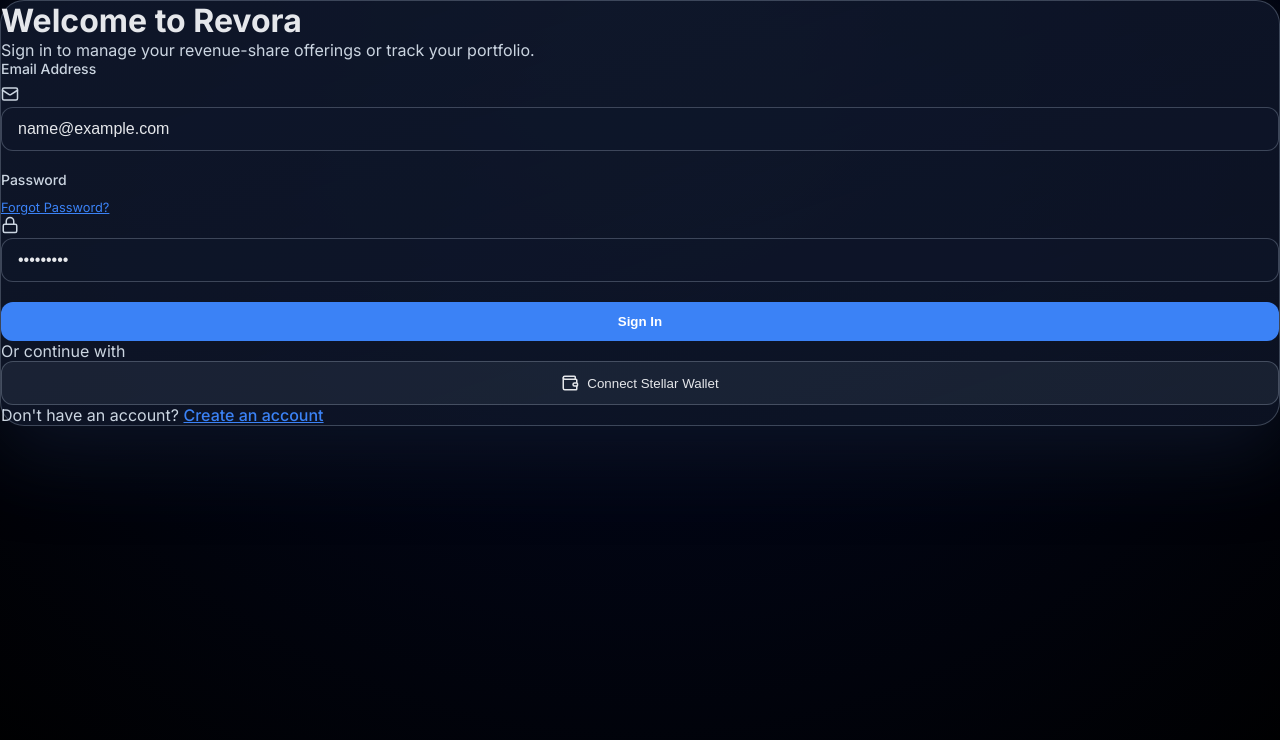
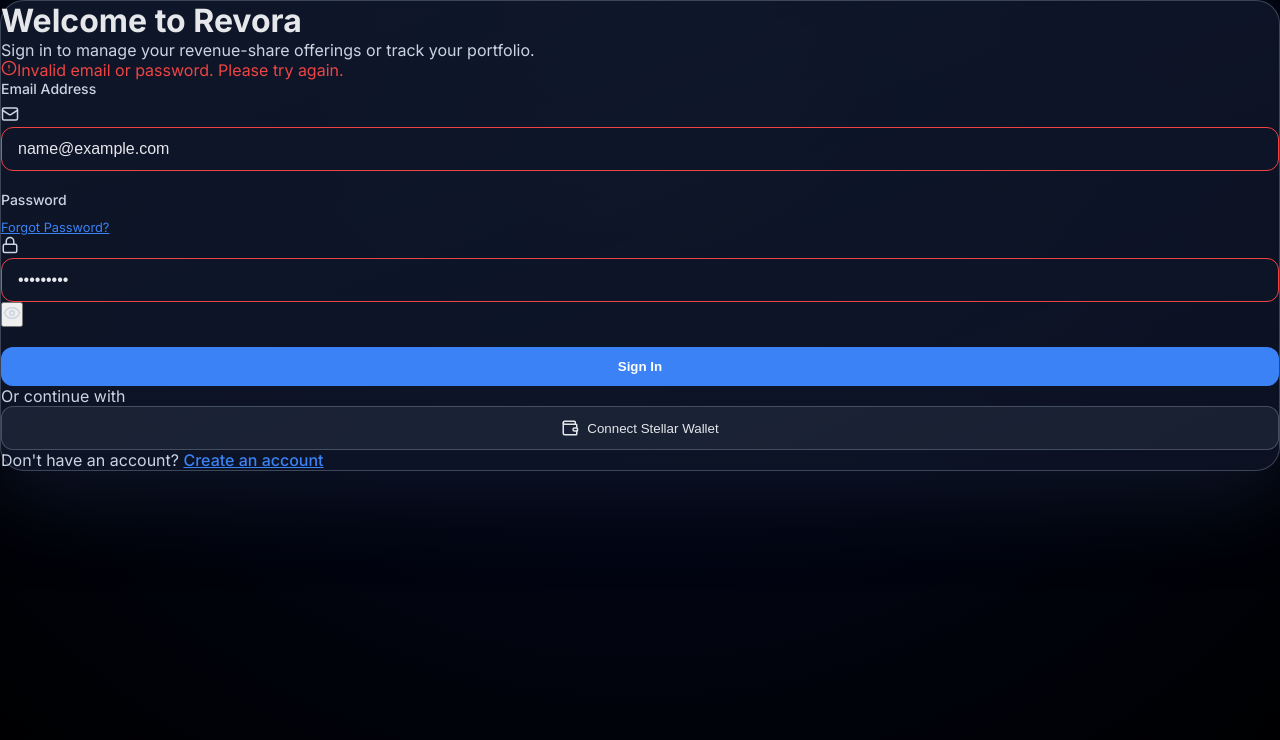
Before and after one commit to RevoraOrg/Revora-Frontend, a React (Vite) app: page /login in a window 1280 px wide. Both pictures are taken after typing "name@example.com", "Sample123" into the empty fields and a click on the button "Sign In". Shown: the top 740 px of the page. Built offline with nearby package versions, Linux system fonts and the light colour scheme.

Commit message:
#44 UI/UX: Login: Login form error states, password visibility, and aria-* for screen readers [RC26Q2-F03]

```diff
--- a/package.json
+++ b/package.json
@@ -18,6 +18,7 @@
   "devDependencies": {
     "@testing-library/jest-dom": "^6.9.1",
     "@testing-library/react": "^16.3.2",
+    "@testing-library/user-event": "^14.6.1",
     "@types/react": "^18.3.11",
     "@types/react-dom": "^18.3.0",
     "@typescript-eslint/eslint-plugin": "^8.15.0",
--- a/src/index.css
+++ b/src/index.css
@@ -102,8 +102,28 @@
   border-color: var(--primary);
 }
 
+.input-field.input-error {
+  border-color: var(--error);
+}
+
+.input-field.input-error:focus {
+  outline: 2px solid var(--error);
+  outline-offset: 2px;
+}
+
 .animate-fade-in {
   animation: fadeIn 0.4s ease-out forwards;
+}
+
+.animate-shake {
+  animation: shake 0.4s cubic-bezier(.36,.07,.19,.97) both;
+}
+
+@keyframes shake {
+  10%, 90% { transform: translate3d(-1px, 0, 0); }
+  20%, 80% { transform: translate3d(2px, 0, 0); }
+  30%, 50%, 70% { transform: translate3d(-3px, 0, 0); }
+  40%, 60% { transform: translate3d(3px, 0, 0); }
 }
 
 @keyframes fadeIn {
@@ -132,3 +152,4 @@
 .text-main { color: var(--text-main); }
 .text-primary { color: var(--primary); }
 .text-success { color: var(--success); }
+.text-error { color: var(--error); }
--- a/src/pages/ForgotPassword.tsx
+++ b/src/pages/ForgotPassword.tsx
@@ -1,14 +1,19 @@
 import React, { useState } from 'react';
 import { AuthLayout } from '../components/AuthLayout';
-import { Mail, ArrowLeft } from 'lucide-react';
+import { Mail, ArrowLeft, AlertCircle } from 'lucide-react';
 import { Link } from 'react-router-dom';
 
 export const ForgotPassword: React.FC = () => {
   const [email, setEmail] = useState('');
   const [submitted, setSubmitted] = useState(false);
+  const [error, setError] = useState<string | null>(null);
 
   const handleSubmit = (e: React.FormEvent) => {
     e.preventDefault();
+    if (!email.includes('@')) {
+      setError('Please enter a valid email address.');
+      return;
+    }
     console.log('Password reset request:', email);
     setSubmitted(true);
   };
@@ -40,7 +45,7 @@
       title="Forgot Password?"
       subtitle="Enter your email address and we'll send you a link to reset your password."
     >
-      <form onSubmit={handleSubmit} className="space-y-6">
+      <form onSubmit={handleSubmit} className={`space-y-6 ${error ? 'animate-shake' : ''}`} noValidate>
         <div className="input-group">
           <label className="input-label" htmlFor="email">Email Address</label>
           <div className="relative">
@@ -48,13 +53,24 @@
             <input
               id="email"
               type="email"
-              className="input-field pl-10"
+              className={`input-field pl-10 ${error ? 'input-error' : ''}`}
               placeholder="name@company.com"
               value={email}
-              onChange={(e) => setEmail(e.target.value)}
+              onChange={(e) => {
+                setEmail(e.target.value);
+                if (error) setError(null);
+              }}
+              aria-invalid={!!error}
+              aria-describedby={error ? "email-error" : undefined}
               required
             />
           </div>
+          {error && (
+            <div id="email-error" className="mt-2 flex items-center text-error text-sm">
+              <AlertCircle size={14} className="mr-1" />
+              {error}
+            </div>
+          )}
         </div>
 
         <button type="submit" className="btn-primary">Send Reset Link</button>
--- a/src/pages/Login.tsx
+++ b/src/pages/Login.tsx
@@ -1,16 +1,19 @@
 import React, { useState } from 'react';
 import { AuthLayout } from '../components/AuthLayout';
-import { Mail, Lock, Wallet } from 'lucide-react';
+import { Mail, Lock, Wallet, Eye, EyeOff, AlertCircle } from 'lucide-react';
 import { Link } from 'react-router-dom';
 
 export const Login: React.FC = () => {
   const [email, setEmail] = useState('');
   const [password, setPassword] = useState('');
+  const [showPassword, setShowPassword] = useState(false);
+  const [error, setError] = useState<string | null>(null);
 
   const handleSubmit = (e: React.FormEvent) => {
     e.preventDefault();
     console.log('Login attempt:', { email, password });
-    // In a real app, this would hit /api/auth/login
+    // Mock login failure for UI demonstration
+    setError('Invalid email or password. Please try again.');
   };
 
   return (
@@ -18,7 +21,18 @@
       title="Welcome to Revora"
       subtitle="Sign in to manage your revenue-share offerings or track your portfolio."
     >
-      <form onSubmit={handleSubmit} className="space-y-4">
+      <form onSubmit={handleSubmit} className={`space-y-4 ${error ? 'animate-shake' : ''}`} noValidate>
+        {error && (
+          <div
+            className="p-3 mb-4 rounded-lg bg-[rgba(239,68,68,0.1)] border border-[rgba(239,68,68,0.2)] text-error text-sm flex items-start"
+            role="alert"
+            id="login-error"
+          >
+            <AlertCircle size={16} className="mt-0.5 mr-2 flex-shrink-0" />
+            <span>{error}</span>
+          </div>
+        )}
+
         <div className="input-group">
           <label className="input-label" htmlFor="email">Email Address</label>
           <div className="relative">
@@ -26,10 +40,15 @@
             <input
               id="email"
               type="email"
-              className="input-field pl-10"
+              className={`input-field pl-10 ${error ? 'input-error' : ''}`}
               placeholder="name@company.com"
               value={email}
-              onChange={(e) => setEmail(e.target.value)}
+              onChange={(e) => {
+                setEmail(e.target.value);
+                if (error) setError(null);
+              }}
+              aria-invalid={!!error}
+              aria-describedby={error ? "login-error" : undefined}
               required
             />
           </div>
@@ -44,13 +63,26 @@
             <Lock className="absolute left-3 top-3 text-muted" size={18} />
             <input
               id="password"
-              type="password"
-              className="input-field pl-10"
+              type={showPassword ? "text" : "password"}
+              className={`input-field pl-10 pr-10 ${error ? 'input-error' : ''}`}
               placeholder="••••••••••••"
               value={password}
-              onChange={(e) => setPassword(e.target.value)}
+              onChange={(e) => {
+                setPassword(e.target.value);
+                if (error) setError(null);
+              }}
+              aria-invalid={!!error}
+              aria-describedby={error ? "login-error" : undefined}
               required
             />
+            <button
+              type="button"
+              className="absolute right-3 top-3 text-muted hover:text-main transition-colors"
+              onClick={() => setShowPassword(!showPassword)}
+              aria-label={showPassword ? "Hide password" : "Show password"}
+            >
+              {showPassword ? <EyeOff size={18} /> : <Eye size={18} />}
+            </button>
           </div>
         </div>
 
--- a/src/pages/Signup.tsx
+++ b/src/pages/Signup.tsx
@@ -1,6 +1,6 @@
 import React, { useState } from 'react';
 import { AuthLayout } from '../components/AuthLayout';
-import { Mail, Lock, User, Briefcase, TrendingUp } from 'lucide-react';
+import { Mail, Lock, User, Briefcase, TrendingUp, Eye, EyeOff, AlertCircle } from 'lucide-react';
 import { Link } from 'react-router-dom';
 
 type Step = 'persona' | 'form' | 'success';
@@ -10,6 +10,9 @@
   const [persona, setPersona] = useState<'startup' | 'investor' | null>(null);
   const [email, setEmail] = useState('');
   const [password, setPassword] = useState('');
+  const [name, setName] = useState('');
+  const [showPassword, setShowPassword] = useState(false);
+  const [errors, setErrors] = useState<Record<string, string>>({});
 
   const handlePersonaSelect = (type: 'startup' | 'investor') => {
     setPersona(type);
@@ -18,7 +21,19 @@
 
   const handleSubmit = (e: React.FormEvent) => {
     e.preventDefault();
-    console.log('Signup attempt:', { persona, email, password });
+
+    // Mock validation
+    const newErrors: Record<string, string> = {};
+    if (!name.trim()) newErrors.name = 'Full name is required';
+    if (!email.includes('@')) newErrors.email = 'Please enter a valid email address';
+    if (password.length < 12) newErrors.password = 'Password must be at least 12 characters long';
+
+    if (Object.keys(newErrors).length > 0) {
+      setErrors(newErrors);
+      return;
+    }
+
+    console.log('Signup attempt:', { persona, name, email, password });
     setStep('success');
   };
 
@@ -83,18 +98,36 @@
           </p>
         </div>
       ) : (
-        <form onSubmit={handleSubmit} className="space-y-4">
+        <form onSubmit={handleSubmit} className={`space-y-4 ${Object.keys(errors).length > 0 ? 'animate-shake' : ''}`} noValidate>
+          {Object.keys(errors).length > 0 && (
+            <div
+              className="p-3 mb-4 rounded-lg bg-[rgba(239,68,68,0.1)] border border-[rgba(239,68,68,0.2)] text-error text-sm flex items-start"
+              role="alert"
+            >
+              <AlertCircle size={16} className="mt-0.5 mr-2 flex-shrink-0" />
+              <span>Please fix the errors below to continue.</span>
+            </div>
+          )}
+
           <div className="input-group">
             <label className="input-label" htmlFor="name">Full Name</label>
             <div className="relative">
               <User className="absolute left-3 top-3 text-muted" size={18} />
               <input
                 id="name"
-                className="input-field pl-10"
+                className={`input-field pl-10 ${errors.name ? 'input-error' : ''}`}
                 placeholder="John Doe"
+                value={name}
+                onChange={(e) => {
+                  setName(e.target.value);
+                  if (errors.name) setErrors(prev => ({ ...prev, name: '' }));
+                }}
+                aria-invalid={!!errors.name}
+                aria-describedby={errors.name ? "name-error" : undefined}
                 required
               />
             </div>
+            {errors.name && <p id="name-error" className="mt-1 text-xs text-error">{errors.name}</p>}
           </div>
 
           <div className="input-group">
@@ -104,13 +137,19 @@
               <input
                 id="email"
                 type="email"
-                className="input-field pl-10"
+                className={`input-field pl-10 ${errors.email ? 'input-error' : ''}`}
                 placeholder="name@company.com"
                 value={email}
-                onChange={(e) => setEmail(e.target.value)}
+                onChange={(e) => {
+                  setEmail(e.target.value);
+                  if (errors.email) setErrors(prev => ({ ...prev, email: '' }));
+                }}
+                aria-invalid={!!errors.email}
+                aria-describedby={errors.email ? "email-error" : undefined}
                 required
               />
             </div>
+            {errors.email && <p id="email-error" className="mt-1 text-xs text-error">{errors.email}</p>}
           </div>
 
           <div className="input-group">
@@ -119,15 +158,32 @@
               <Lock className="absolute left-3 top-3 text-muted" size={18} />
               <input
                 id="password"
-                type="password"
-                className="input-field pl-10"
+                type={showPassword ? "text" : "password"}
+                className={`input-field pl-10 pr-10 ${errors.password ? 'input-error' : ''}`}
                 placeholder="••••••••••••"
                 value={password}
-                onChange={(e) => setPassword(e.target.value)}
+                onChange={(e) => {
+                  setPassword(e.target.value);
+                  if (errors.password) setErrors(prev => ({ ...prev, password: '' }));
+                }}
+                aria-invalid={!!errors.password}
+                aria-describedby={errors.password ? "password-error" : "password-hint"}
                 required
               />
+              <button
+                type="button"
+                className="absolute right-3 top-3 text-muted hover:text-main transition-colors"
+                onClick={() => setShowPassword(!showPassword)}
+                aria-label={showPassword ? "Hide password" : "Show password"}
+              >
+                {showPassword ? <EyeOff size={18} /> : <Eye size={18} />}
+              </button>
             </div>
-            <p className="mt-2 text-[0.7rem] text-muted">Must be at least 12 characters with special characters.</p>
+            {errors.password ? (
+              <p id="password-error" className="mt-1 text-xs text-error">{errors.password}</p>
+            ) : (
+              <p id="password-hint" className="mt-2 text-[0.7rem] text-muted">Must be at least 12 characters with special characters.</p>
+            )}
           </div>
 
           <button type="submit" className="btn-primary mt-4">Create Account</button>
```
Also changed, not shown: 2 other files (tests, documents, lock files or other folders).
